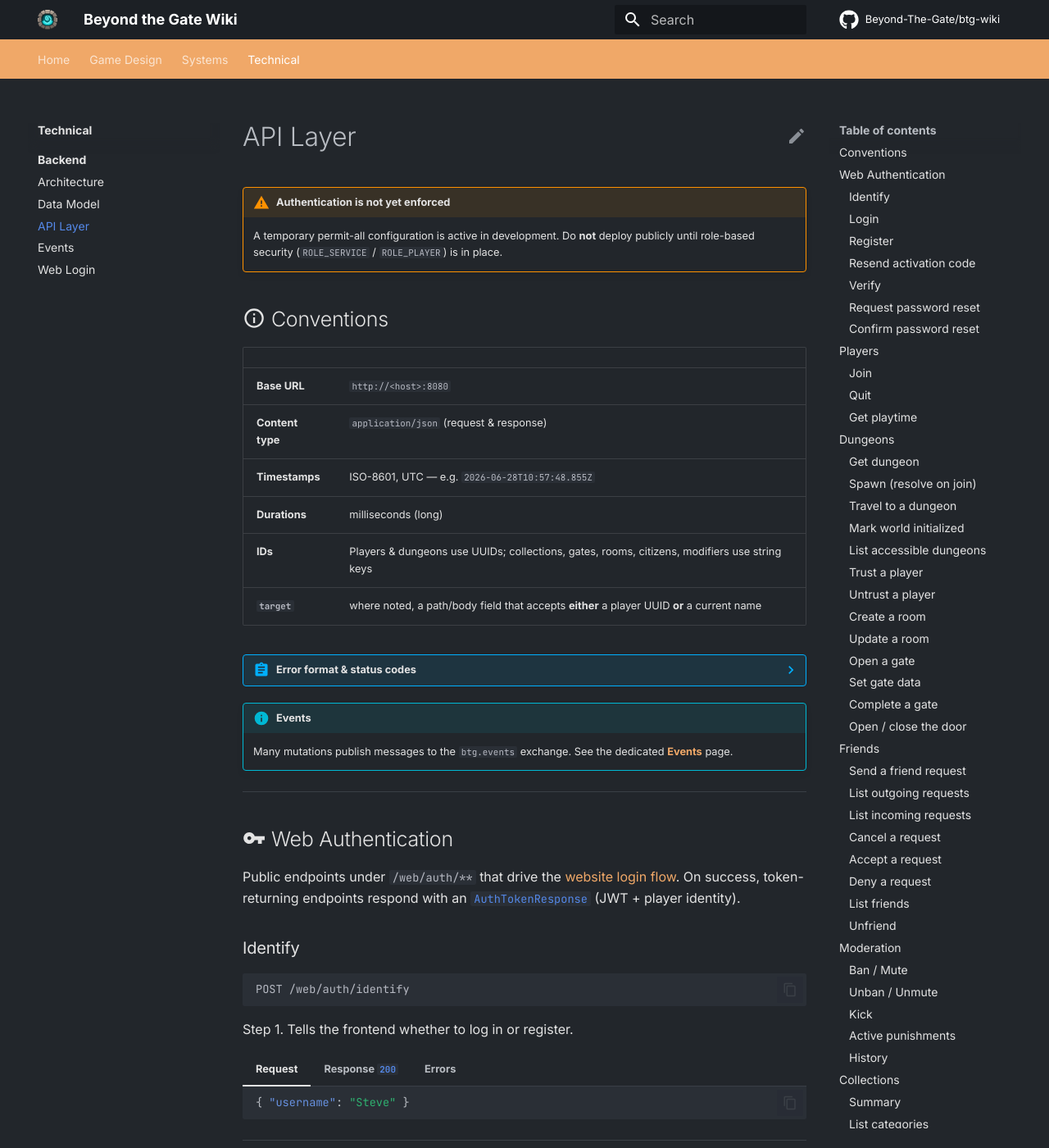
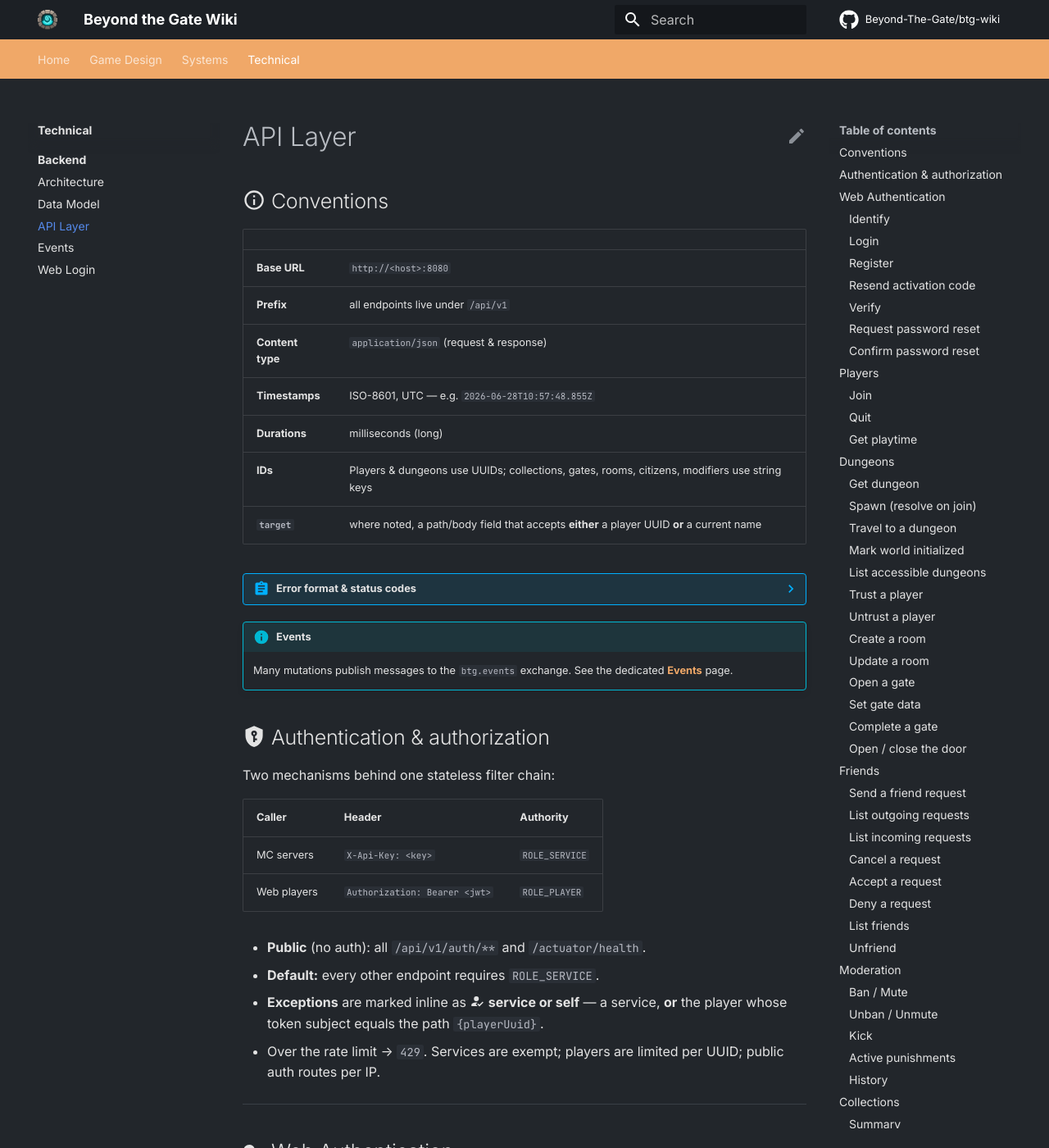
Before and after one commit to Beyond-The-Gate/btg-wiki, an MkDocs documentation site: the page built from docs/technical/backend/api.md, in a window 1280 px wide and 1400 px high. Shown: the whole window at 82% size. Built offline with MkDocs 1.6.1 and Material for MkDocs 9.7.7, drawn with Linux system fonts in a browser that asks for light colours; comment, search, counter and statistics services are not loaded; some of the changed text lies outside the part shown.

Commit message:
Revise API documentation for endpoint updates
Updated API documentation to reflect changes in endpoint paths and authentication methods. Removed warning about authentication enforcement and added details on new rate limiting and authentication mechanisms.

````diff
--- a/docs/technical/backend/api.md
+++ b/docs/technical/backend/api.md
@@ -1,13 +1,11 @@
 # API Layer
-
-!!! warning "Authentication is not yet enforced"
-    A temporary permit-all configuration is active in development. Do **not** deploy publicly until role-based security (`ROLE_SERVICE` / `ROLE_PLAYER`) is in place.
 
 ## :material-information-outline: Conventions
 
 | | |
 |---|---|
 | **Base URL** | `http://<host>:8080` |
+| **Prefix** | all endpoints live under `/api/v1` |
 | **Content type** | `application/json` (request & response) |
 | **Timestamps** | ISO-8601, UTC — e.g. `2026-06-28T10:57:48.855Z` |
 | **Durations** | milliseconds (long) |
@@ -26,23 +24,39 @@
     | `200` | OK, body returned |
     | `204` | OK, no body |
     | `400` | Invalid input / business rule violated |
-    | `403` | Forbidden (not allowed to access the target) |
+    | `401` | Missing or invalid credentials |
+    | `403` | Authenticated, but not allowed |
     | `404` | Target not found |
     | `409` | Conflict (duplicate / already in desired state) |
+    | `429` | Rate limit exceeded |
 
 !!! info "Events"
     Many mutations publish messages to the `btg.events` exchange. See the dedicated **[Events](events.md)** page.
+
+## :material-shield-key: Authentication & authorization
+
+Two mechanisms behind one stateless filter chain:
+
+| Caller | Header | Authority |
+|---|---|---|
+| MC servers | `X-Api-Key: <key>` | `ROLE_SERVICE` |
+| Web players | `Authorization: Bearer <jwt>` | `ROLE_PLAYER` |
+
+- **Public** (no auth): all `/api/v1/auth/**` and `/actuator/health`.
+- **Default:** every other endpoint requires `ROLE_SERVICE`.
+- **Exceptions** are marked inline as :material-account-check: **service or self** — a service, **or** the player whose token subject equals the path `{playerUuid}`.
+- Over the rate limit → `429`. Services are exempt; players are limited per UUID; public auth routes per IP.
 
 ---
 
 ## :material-key: Web Authentication
 
-Public endpoints under `/web/auth/**` that drive the [website login flow](auth.md). On success, token-returning endpoints respond with an [`AuthTokenResponse`](#authtokenresponse) (JWT + player identity).
+Public endpoints under `/api/v1/auth/**` that drive the [website login flow](auth.md). On success, token-returning endpoints respond with an [`AuthTokenResponse`](#authtokenresponse) (JWT + player identity).
 
 ### Identify
 
 ```http
-POST /web/auth/identify
+POST /api/v1/auth/identify
 ```
 
 Step 1. Tells the frontend whether to log in or register.
@@ -70,7 +84,7 @@ Step 1. Tells the frontend whether to log in or register.
 ### Login
 
 ```http
-POST /web/auth/login
+POST /api/v1/auth/login
 ```
 
 === "Request"
@@ -92,7 +106,7 @@ POST /web/auth/login
 ### Register
 
 ```http
-POST /web/auth/register
+POST /api/v1/auth/register
 ```
 
 Sets a password (creating/overwriting a PENDING account) and sends an activation code in-game. Rejected if an ACTIVE account already exists.
@@ -116,7 +130,7 @@ Sets a password (creating/overwriting a PENDING account) and sends an activation
 ### Resend activation code
 
 ```http
-POST /web/auth/register/resend
+POST /api/v1/auth/register/resend
 ```
 
 Issues a fresh activation code (invalidating the previous one). Requires a PENDING account.
@@ -140,7 +154,7 @@ Issues a fresh activation code (invalidating the previous one). Requires a PENDI
 ### Verify
 
 ```http
-POST /web/auth/verify
+POST /api/v1/auth/verify
 ```
 
 Step 3. Confirms the activation code, activates the account, and issues a token.
@@ -164,7 +178,7 @@ Step 3. Confirms the activation code, activates the account, and issues a token.
 ### Request password reset
 
 ```http
-POST /web/auth/reset/request
+POST /api/v1/auth/reset/request
 ```
 
 Sends a reset code in-game. Requires an ACTIVE account.
@@ -188,7 +202,7 @@ Sends a reset code in-game. Requires an ACTIVE account.
 ### Confirm password reset
 
 ```http
-POST /web/auth/reset/confirm
+POST /api/v1/auth/reset/confirm
 ```
 
 Verifies the reset code, replaces the password, and issues a token.
@@ -214,7 +228,7 @@ Verifies the reset code, replaces the password, and issues a token.
 ### Join
 
 ```http
-POST /game/players/{uuid}/join
+POST /api/v1/players/{uuid}/join
 ```
 
 Upserts the player on connect: creates them on first join, otherwise refreshes name + `last_seen`, reclaiming the name from any stale holder. Returns the player and any active punishments.
@@ -250,7 +264,7 @@ Upserts the player on connect: creates them on first join, otherwise refreshes n
 ### Quit
 
 ```http
-POST /game/players/{uuid}/quit
+POST /api/v1/players/{uuid}/quit
 ```
 
 Adds the elapsed session time to `playtime` and resets `last_seen`. The delta is computed in the database for clock-consistency.
@@ -262,7 +276,7 @@ Adds the elapsed session time to `playtime` and resets `last_seen`. The delta is
 ### Get playtime
 
 ```http
-GET /game/players/{target}/playtime?online={bool}
+GET /api/v1/players/{target}/playtime?online={bool}
 ```
 
 Current playtime in **milliseconds**, resolved by UUID or current name.
@@ -291,7 +305,7 @@ Current playtime in **milliseconds**, resolved by UUID or current name.
 ### Get dungeon
 
 ```http
-GET /game/dungeons/{dungeonUuid}
+GET /api/v1/dungeons/{dungeonUuid}
 ```
 
 Full dungeon aggregate by its own UUID.
@@ -303,7 +317,7 @@ Full dungeon aggregate by its own UUID.
 ### Spawn (resolve on join)
 
 ```http
-POST /game/players/{uuid}/spawn
+POST /api/v1/players/{uuid}/spawn
 ```
 
 Resolves where to send the player on join. Returns their **current** dungeon if it's still a valid destination (it exists and they're owner or trusted), otherwise falls back to their **own** dungeon — created and seeded with a default `main` room on the first ever join. Never resolves to nothing.
@@ -335,7 +349,7 @@ Resolves where to send the player on join. Returns their **current** dungeon if
 ### Travel to a dungeon
 
 ```http
-POST /game/players/{uuid}/current-dungeon/{dungeonUuid}
+POST /api/v1/players/{uuid}/current-dungeon/{dungeonUuid}
 ```
 
 Moves the player to an **existing** dungeon they may enter (owner or trusted), updating their current dungeon so a later rejoin returns them here. Never creates.
@@ -347,7 +361,7 @@ Moves the player to an **existing** dungeon they may enter (owner or trusted), u
 ### Mark world initialized
 
 ```http
-POST /game/dungeons/{dungeonUuid}/world-initialized
+POST /api/v1/dungeons/{dungeonUuid}/world-initialized
 ```
 
 Paper callback after it has created and saved the dungeon's world. Idempotent; clears the `created` flag for future spawns.
@@ -359,7 +373,7 @@ Paper callback after it has created and saved the dungeon's world. Idempotent; c
 ### List accessible dungeons
 
 ```http
-GET /game/players/{playerUuid}/dungeons
+GET /api/v1/players/{playerUuid}/dungeons
 ```
 
 Summaries of every dungeon the player **owns or is trusted in** (includes their own). Never creates.
@@ -377,7 +391,7 @@ Summaries of every dungeon the player **owns or is trusted in** (includes their
 ### Trust a player
 
 ```http
-POST /game/dungeons/{dungeonUuid}/members/{playerUuid}
+POST /api/v1/dungeons/{dungeonUuid}/members/{playerUuid}
 ```
 
 Adds a trusted member. Returns the updated member UUID list.
@@ -389,7 +403,7 @@ Adds a trusted member. Returns the updated member UUID list.
 ### Untrust a player
 
 ```http
-DELETE /game/dungeons/{dungeonUuid}/members/{playerUuid}
+DELETE /api/v1/dungeons/{dungeonUuid}/members/{playerUuid}
 ```
 
 Removes a trusted member. Returns the updated member UUID list.
@@ -401,7 +415,7 @@ Removes a trusted member. Returns the updated member UUID list.
 ### Create a room
 
 ```http
-POST /game/dungeons/{dungeonUuid}/rooms
+POST /api/v1/dungeons/{dungeonUuid}/rooms
 ```
 
 Creates a room at **level 1**. Room names are unique per dungeon.
@@ -429,7 +443,7 @@ Creates a room at **level 1**. Room names are unique per dungeon.
 ### Update a room
 
 ```http
-PATCH /game/dungeons/{dungeonUuid}/rooms/{room}
+PATCH /api/v1/dungeons/{dungeonUuid}/rooms/{room}
 ```
 
 Updates a room (e.g. level-up). The room **name is immutable**.
@@ -453,7 +467,7 @@ Updates a room (e.g. level-up). The room **name is immutable**.
 ### Open a gate
 
 ```http
-POST /game/dungeons/{dungeonUuid}/gate/open
+POST /api/v1/dungeons/{dungeonUuid}/gate/open
 ```
 
 Starts a gate run: opens the door, sets the gate, applies its modifiers, and sets the initial gate data (a fresh gate starts with no data if omitted).
@@ -479,7 +493,7 @@ Starts a gate run: opens the door, sets the gate, applies its modifiers, and set
 ### Set gate data
 
 ```http
-PUT /game/dungeons/{dungeonUuid}/gate/data
+PUT /api/v1/dungeons/{dungeonUuid}/gate/data
 ```
 
 Replaces the opaque gate JSON during a run. The body is raw JSON, stored as-is and returned verbatim on the dungeon aggregate. Cleared automatically when the gate is completed/cleared.
@@ -503,7 +517,7 @@ Replaces the opaque gate JSON during a run. The body is raw JSON, stored as-is a
 ### Complete a gate
 
 ```http
-POST /game/dungeons/{dungeonUuid}/gate/complete
+POST /api/v1/dungeons/{dungeonUuid}/gate/complete
 ```
 
 Marks the active gate complete: records the completion (increments count, preserves first-completed time), then clears the gate, removes modifiers, and closes the door.
@@ -525,8 +539,8 @@ Marks the active gate complete: records the completion (increments count, preser
 ### Open / close the door
 
 ```http
-POST /game/dungeons/{dungeonUuid}/door/open
-POST /game/dungeons/{dungeonUuid}/door/close
+POST /api/v1/dungeons/{dungeonUuid}/door/open
+POST /api/v1/dungeons/{dungeonUuid}/door/close
 ```
 
 Toggles the door only — gate and modifiers are **kept**.
@@ -542,7 +556,7 @@ Mutations publish to the [`btg.events`](events.md#friends) exchange after the DB
 ### Send a friend request
 
 ```http
-POST /game/players/{uuid}/friend-requests
+POST /api/v1/players/{uuid}/friend-requests
 ```
 
 Sends a request **by name**. If the target already has a pending request to you, this **auto-accepts** into a friendship.
@@ -572,7 +586,7 @@ Sends a request **by name**. If the target already has a pending request to you,
 ### List outgoing requests
 
 ```http
-GET /game/players/{uuid}/friend-requests/outgoing
+GET /api/v1/players/{uuid}/friend-requests/outgoing
 ```
 
 Requests you've sent.
@@ -584,7 +598,7 @@ Requests you've sent.
 ### List incoming requests
 
 ```http
-GET /game/players/{uuid}/friend-requests/incoming
+GET /api/v1/players/{uuid}/friend-requests/incoming
 ```
 
 Requests you've received.
@@ -596,7 +610,7 @@ Requests you've received.
 ### Cancel a request
 
 ```http
-DELETE /game/players/{uuid}/friend-requests/outgoing/{targetUuid}
+DELETE /api/v1/players/{uuid}/friend-requests/outgoing/{targetUuid}
 ```
 
 Withdraws a request you sent.
@@ -608,7 +622,7 @@ Withdraws a request you sent.
 ### Accept a request
 
 ```http
-POST /game/players/{uuid}/friend-requests/incoming/{senderUuid}/accept
+POST /api/v1/players/{uuid}/friend-requests/incoming/{senderUuid}/accept
 ```
 
 Accepts an incoming request, creating the friendship.
@@ -620,7 +634,7 @@ Accepts an incoming request, creating the friendship.
 ### Deny a request
 
 ```http
-POST /game/players/{uuid}/friend-requests/incoming/{senderUuid}/deny
+POST /api/v1/players/{uuid}/friend-requests/incoming/{senderUuid}/deny
 ```
 
 Rejects an incoming request without befriending.
@@ -632,7 +646,7 @@ Rejects an incoming request without befriending.
 ### List friends
 
 ```http
-GET /game/players/{uuid}/friends
+GET /api/v1/players/{uuid}/friends
 ```
 
 **Responses:** `200` → array of [`FriendDto`](#frienddto) (uuid, name, `friendsSince`)
@@ -642,7 +656,7 @@ GET /game/players/{uuid}/friends
 ### Unfriend
 
 ```http
-DELETE /game/players/{uuid}/friends/{friendUuid}
+DELETE /api/v1/players/{uuid}/friends/{friendUuid}
 ```
 
 Removes an existing friendship.
@@ -663,8 +677,8 @@ Five actions (ban, mute, kick, unban, unmute) plus active/history queries. **Eve
 ### Ban / Mute
 
 ```http
-POST /game/moderation/ban
-POST /game/moderation/mute
+POST /api/v1/moderation/ban
+POST /api/v1/moderation/mute
 ```
 
 Issues (or overrides) the punishment and logs it.
@@ -696,8 +710,8 @@ Issues (or overrides) the punishment and logs it.
 ### Unban / Unmute
 
 ```http
-POST /game/moderation/unban
-POST /game/moderation/unmute
+POST /api/v1/moderation/unban
+POST /api/v1/moderation/unmute
 ```
 
 Removes the **active** punishment and logs the lift. Fails if the player isn't currently banned/muted (a leftover expired row doesn't count).
@@ -725,7 +739,7 @@ Removes the **active** punishment and logs the lift. Fails if the player isn't c
 ### Kick
 
 ```http
-POST /game/moderation/kick
+POST /api/v1/moderation/kick
 ```
 
 Logs a kick. Creates no lasting state (the proxy disconnects the player inline).
@@ -755,7 +769,7 @@ Logs a kick. Creates no lasting state (the proxy disconnects the player inline).
 ### Active punishments
 
 ```http
-GET /game/moderation/{target}/active
+GET /api/v1/moderation/{target}/active
 ```
 
 The player's currently active (non-expired) punishments — 0 to 2 entries.
@@ -767,7 +781,7 @@ The player's currently active (non-expired) punishments — 0 to 2 entries.
 ### History
 
 ```http
-GET /game/moderation/{target}/history?actions={A,B,…}
+GET /api/v1/moderation/{target}/history?actions={A,B,…}
 ```
 
 Full moderation log for the player, newest first, with the moderator's current name.
@@ -787,8 +801,10 @@ Player progression against the static collection catalog. A progress row exists
 
 ### Summary
 
+:material-account-check: **service or self**
+
 ```http
-GET /game/players/{playerUuid}/collections/summary
+GET /api/v1/players/{playerUuid}/collections/summary
 ```
 
 Global discovered-vs-total counts.
@@ -805,8 +821,10 @@ Global discovered-vs-total counts.
 
 ### List categories
 
+:material-account-check: **service or self**
+
 ```http
-GET /game/players/{playerUuid}/collections/categories
+GET /api/v1/players/{playerUuid}/collections/categories
 ```
 
 All categories with per-category totals and the player's discovered count, ordered by `display_order`.
@@ -824,8 +842,10 @@ All categories with per-category totals and the player's discovered count, order
 
 ### List collections in a category
 
+:material-account-check: **service or self**
+
 ```http
-GET /game/players/{playerUuid}/collections/categories/{categoryId}
+GET /api/v1/players/{playerUuid}/collections/categories/{categoryId}
 ```
 
 Every collection in the category with the player's `amount` (0 if untracked) and its levels, ordered by `display_order`.
@@ -851,7 +871,7 @@ Every collection in the category with the player's `amount` (0 if untracked) and
 ### Track progress
 
 ```http
-POST /game/players/{playerUuid}/collections
+POST /api/v1/players/{playerUuid}/collections
 ```
 
 Adds an amount to a collection (creating the row on first track). The key is validated against the catalog. Returns the new total.
````
